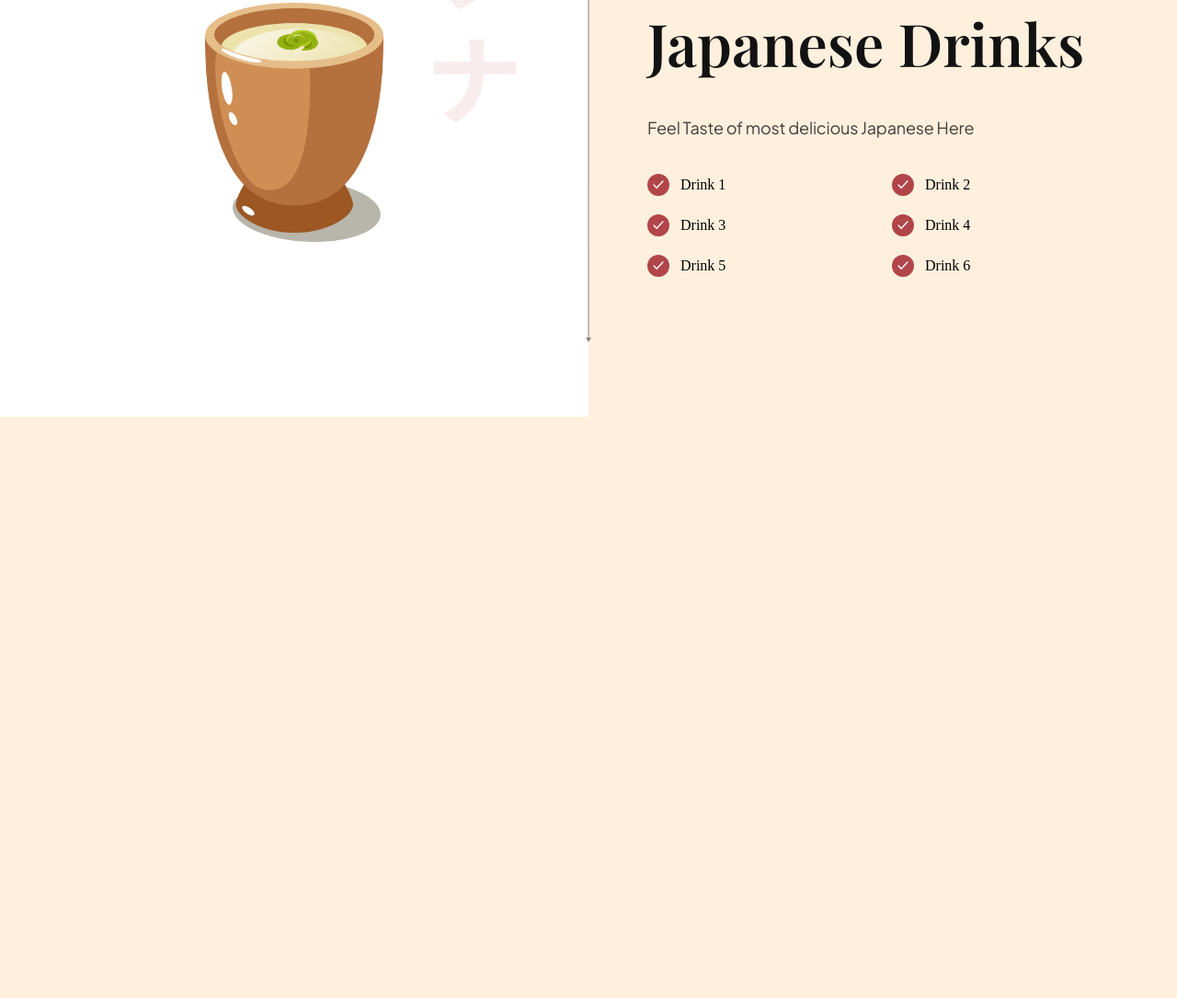
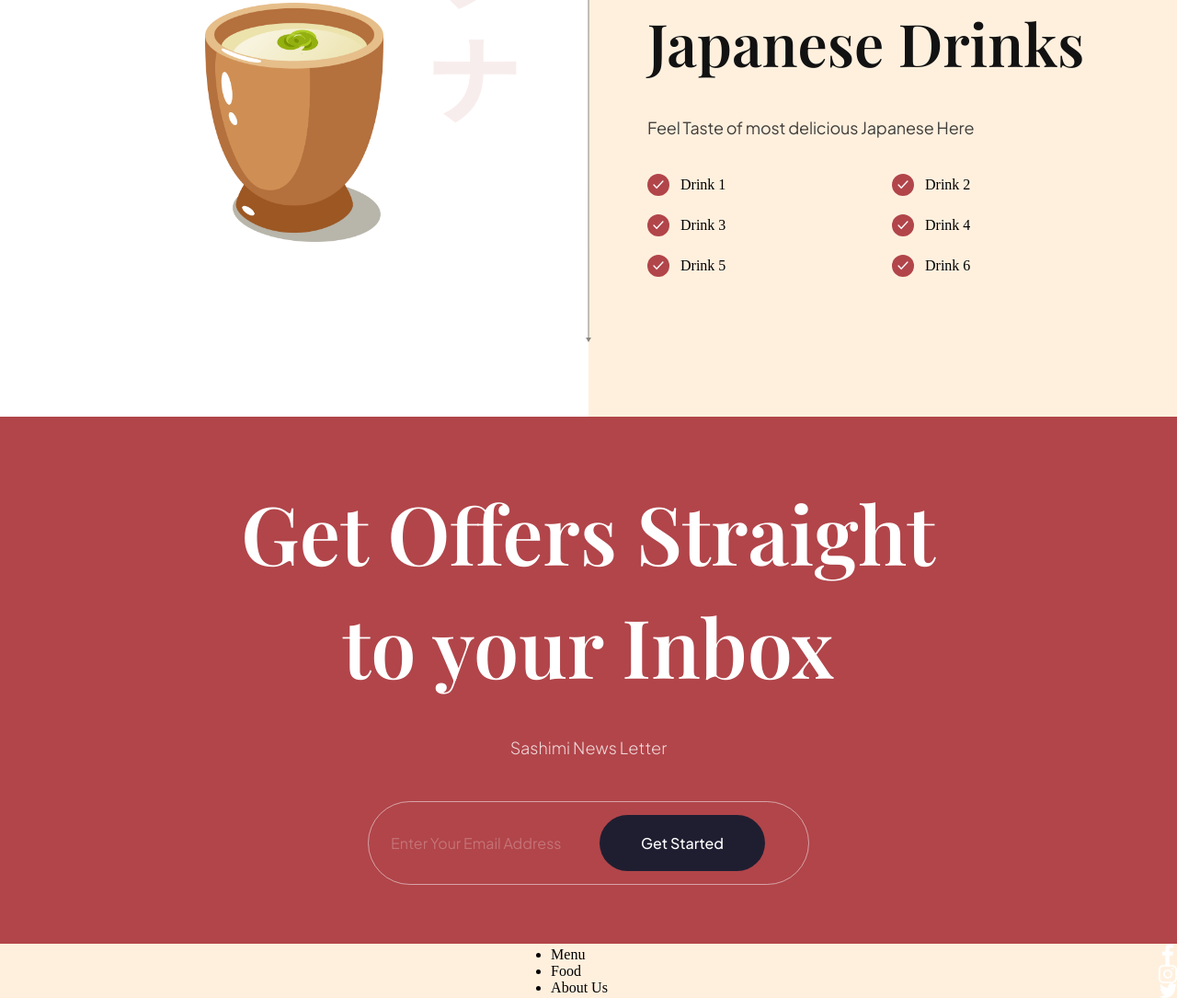
Before and after one commit to feisalkeli/sashimi-restaurant, a website built with Vite: page index.html in a window 1280 px wide. Shown: the part 3418-4503 px from the top of the page at 92% size. Before the commit the page ends 3871 px from the top, so only its background shows below. Built offline with nearby package versions, Linux system fonts and the light colour scheme.

Commit message:
create footer section

```diff
--- a/css/sections/subscribe.css
+++ b/css/sections/subscribe.css
@@ -0,0 +1,75 @@
+.subscription {
+  padding: 64px;
+  background-color: var(--primary-color);
+  background-image: url("../../sushi_assets/assets/subscribe_bg.png");
+  background-position: center;
+  background-repeat: no-repeat;
+
+  flex-direction: column;
+  overflow: hidden;
+}
+
+.subscription h2 {
+  font-size: 88px;
+  font-family: var(--playfair-display);
+  font-weight: 600;
+  line-height: 123px;
+
+  color: #fff;
+  text-align: center;
+}
+.subscription p {
+  font-size: 18px;
+  font-family: var(--plus-jakarta-sans);
+  font-weight: 300;
+  line-height: 36px;
+
+  margin-top: 32px;
+
+  color: rgba(255, 255, 255, 0.8);
+  text-align: center;
+}
+.subscription__form {
+  min-width: 480px;
+  margin-top: 40px;
+
+  padding: 14px 14px 14px 24px;
+
+  border: 1px solid rgba(255, 255, 255, 0.5);
+  border-radius: 46px;
+}
+.subscription__form input {
+  flex: 1;
+
+  font-size: 16px;
+  font-weight: 400px;
+  font-family: var(--plus-jakarta-sans);
+
+  color: #fff;
+  opacity: 0.5;
+
+  background: transparent;
+  border: none;
+  outline: none;
+}
+.subscription__form input::placeholder {
+  color: #fff;
+  opacity: 0.5;
+}
+.subscription__form button {
+  padding: 20px;
+  min-width: 180px;
+  margin-left: 30px;
+
+  font-size: 16px;
+  font-weight: 500;
+  font-family: var(--plus-jakarta-sans);
+  color: #fff;
+
+  text-align: center;
+
+  background: var(--black-400);
+  border-radius: 46px;
+  border: none;
+  outline: none;
+}
--- a/index.html
+++ b/index.html
@@ -365,6 +365,39 @@
       </section>
     </section>
     <!-- Subscribe section -->
+    <section class="subscription flex-center" id="services">
+      <h2 data-aos="flip-down">Get Offers Straight <br />to your Inbox</h2>
+      <p data-aos="fade-up">Sashimi News Letter</p>
+
+      <div class="subscription__form" data-aos="fade-up">
+        <input type="text" placeholder="Enter Your Email Address" />
+        <button>Get Started</button>
+      </div>
+    </section>
+
+    <!-- Footer Section -->
+
+    <footer class="footer flex-between">
+      <h3 class="footer__logo"></h3>
+
+      <ul class="footer__nav">
+        <li><a href="#menu">Menu</a></li>
+        <li><a href="#services">Food</a></li>
+        <li><a href="#about-us">About Us</a></li>
+      </ul>
+
+      <div class="ul footer__social">
+        <li class="flex-center">
+          <img src="sushi_assets/assets/facebook.svg" alt="facebook" />
+        </li>
+        <li class="flex-center">
+          <img src="sushi_assets/assets/instagram.svg" alt="instagram" />
+        </li>
+        <li class="flex-center">
+          <img src="sushi_assets/assets/twitter.svg" alt="twitter" />
+        </li>
+      </div>
+    </footer>
 
     <script type="module" src="/js/script.js"></script>
   </body>
```
